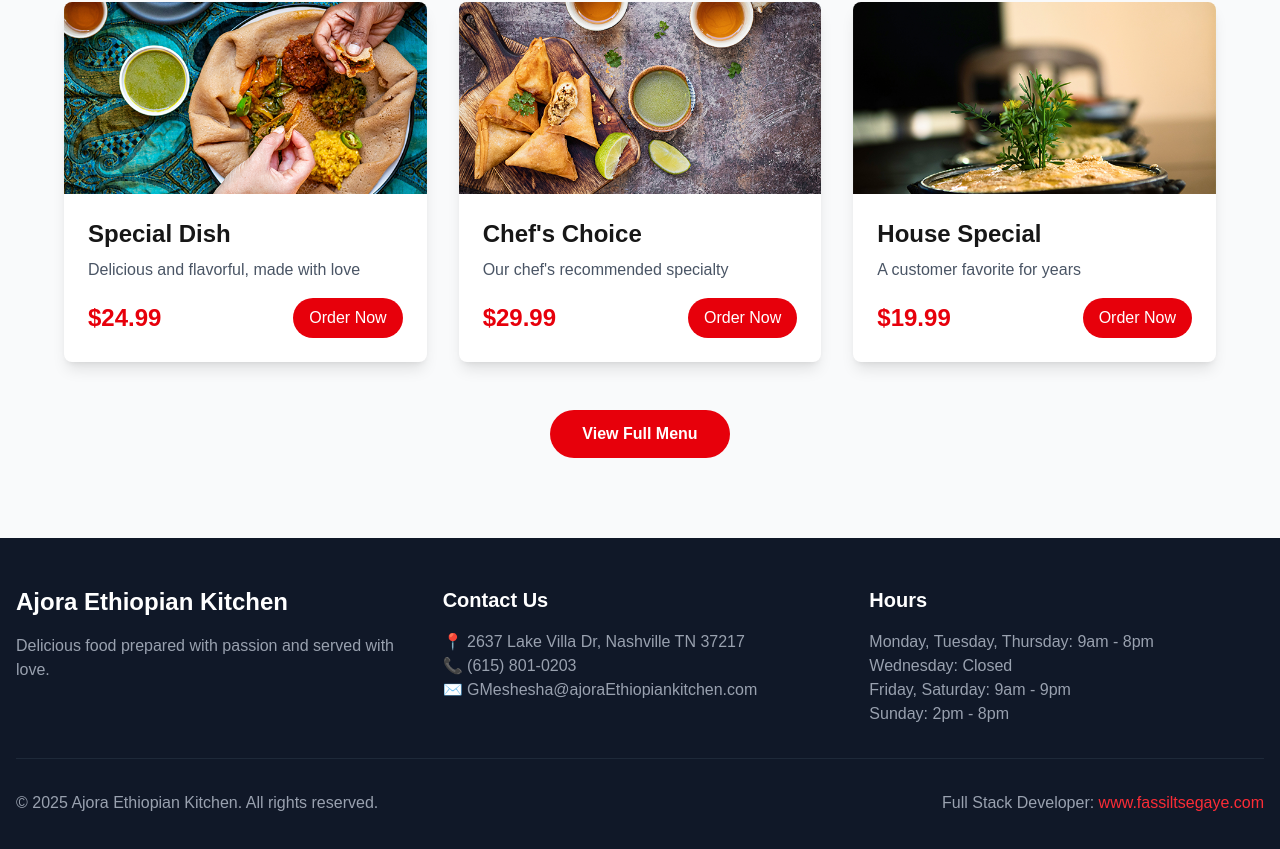
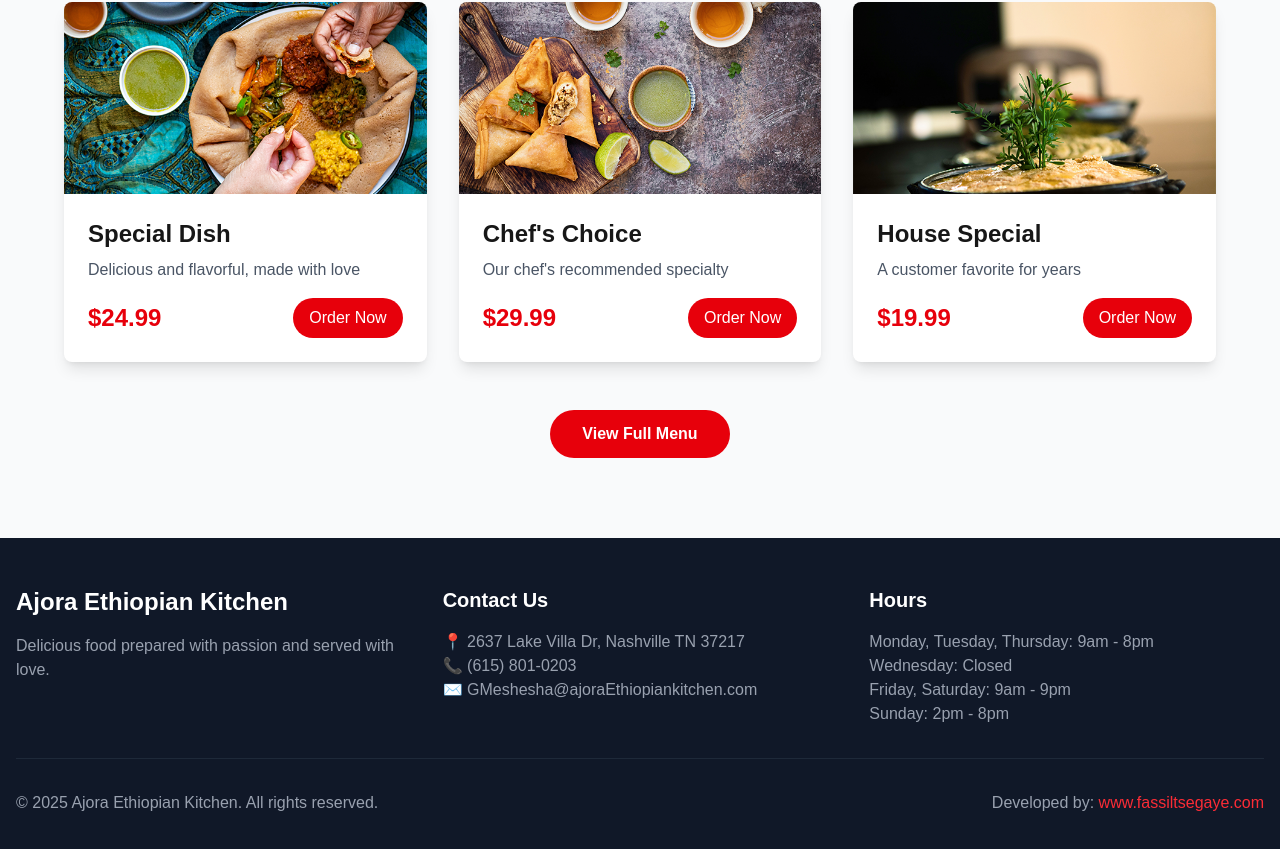
Before and after one commit to fassiliss/ajorakitchen-nextjs, a Next.js app: page / in a window 1280 px wide. Shown: the part 1558-2407 px from the top of the page. Built offline with nearby package versions, Linux system fonts and the light colour scheme.

Commit message:
edit footer

```diff
--- a/components/Footer.tsx
+++ b/components/Footer.tsx
@@ -27,7 +27,7 @@ export default function Footer() {
                     <div className="flex flex-col md:flex-row justify-between items-center text-gray-400 space-y-2 md:space-y-0">
                         <p>&copy; 2025 Ajora Ethiopian Kitchen. All rights reserved.</p>
                         <p>
-                            Full Stack Developer:{' '}
+                            Developed by:{' '}
                             <a
                                 href="https://www.fassiltsegaye.com"
                                 target="_blank"
```
